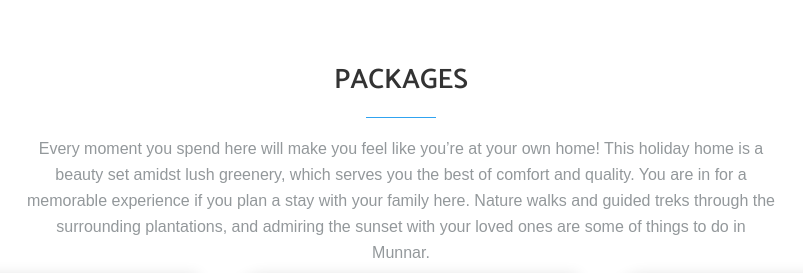
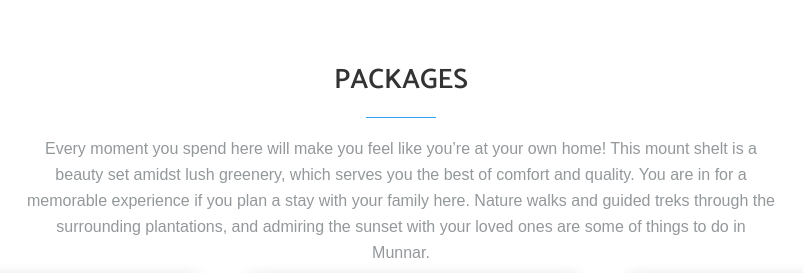
Before and after one commit to mountshelt/Mountshelt, a plain HTML site: page index.html in a window 1280 px wide. Shown: the part 2440-2713 px from the top of the page, 239-1042 px from the left. Drawn offline with Linux system fonts and the light colour scheme; some packages are replaced by stand-ins of ours; files whose address does not match are found by name; a web font is replaced by a local one.

Commit message:
Update index.html

```diff
--- a/index.html
+++ b/index.html
@@ -357,7 +357,7 @@
                     <div class="section-title">
                         <h3>Packages</h3>
                         <span></span>
-                        <p>Every moment you spend here will make you feel like you’re at your own home! This holiday home is a beauty set amidst lush greenery, which serves you the best of comfort and quality. You are in for a memorable experience if you plan a stay with your family here. Nature walks and guided treks through the surrounding plantations, and admiring the sunset with your loved ones are some of things to do in Munnar.</p>
+                        <p>Every moment you spend here will make you feel like you’re at your own home! This mount shelt is a beauty set amidst lush greenery, which serves you the best of comfort and quality. You are in for a memorable experience if you plan a stay with your family here. Nature walks and guided treks through the surrounding plantations, and admiring the sunset with your loved ones are some of things to do in Munnar.</p>
                     </div>
                 </div>
                 <!-- end col -->
```
